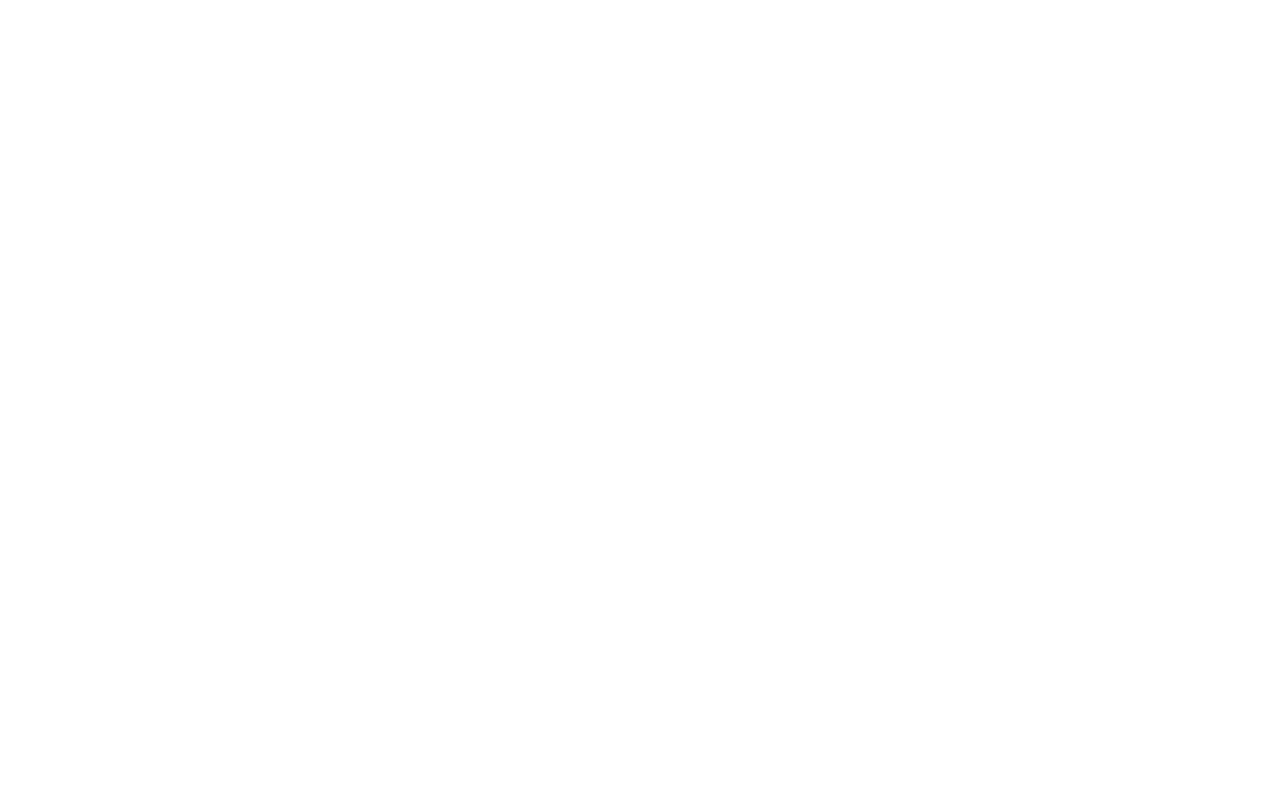
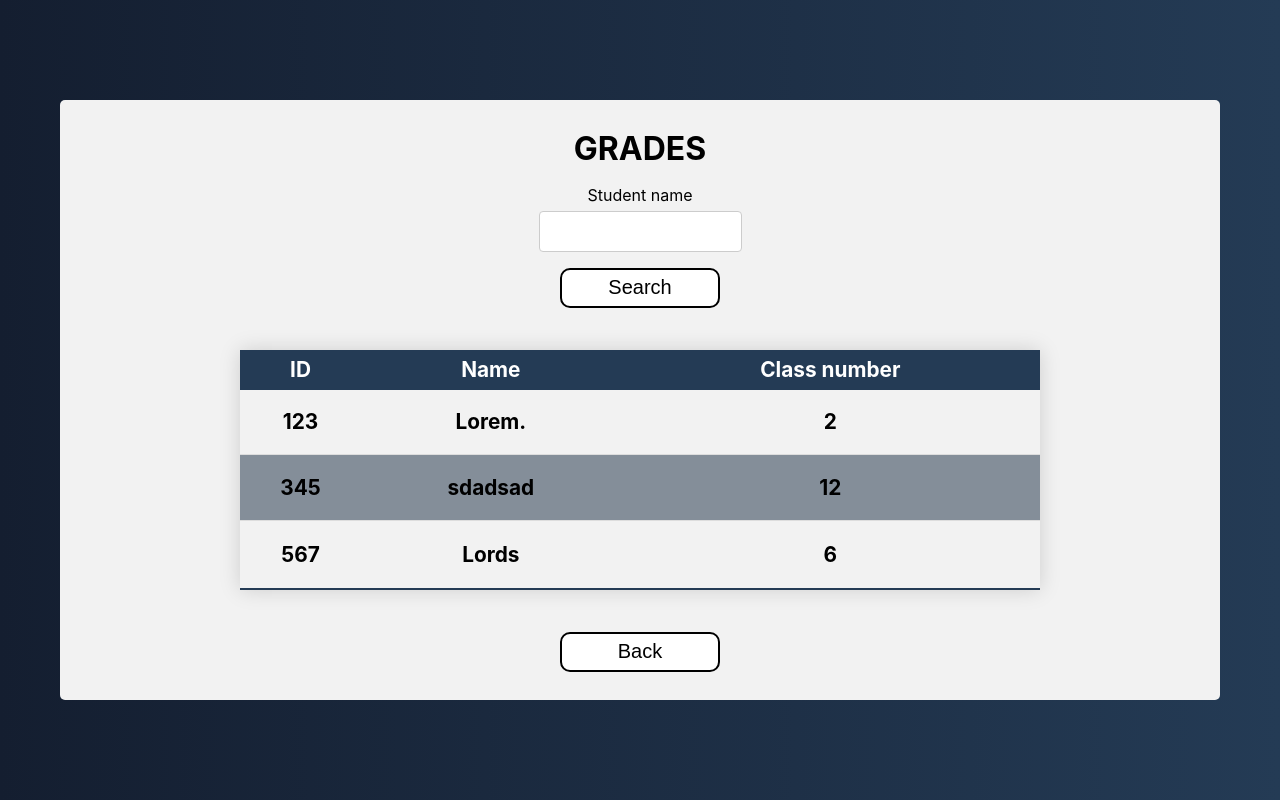
Before and after one commit to MihaiPopa14/ReactStudents, a React (Create React App) app: page /students/grades in a window 1280 px wide. Before the commit this address had no page. Built offline with nearby package versions, Linux system fonts and the light colour scheme.

Commit message:
Modified routing - Nested routes don't work

```diff
--- a/package.json
+++ b/package.json
@@ -41,8 +41,10 @@
     ]
   },
   "devDependencies": {
+    "@types/uuid": "^8.3.4",
     "@typescript-eslint/eslint-plugin": "^5.31.0",
     "@typescript-eslint/parser": "^5.31.0",
+    "axios": "^0.27.2",
     "eslint": "^8.21.0",
     "eslint-plugin-react": "^7.30.1",
     "react-router-dom": "^6.3.0"
--- a/src/App.tsx
+++ b/src/App.tsx
@@ -1,21 +1,38 @@
-import "./App.css";
+import './App.css';
 
-import React, { useState } from "react";
+import { Route, Routes } from 'react-router-dom';
 
-import AddStudent from "./components/AddStudent";
-import CheckGrades from "./components/CheckGrades";
-import GradeStudent from "./components/GradeStudent";
-import Main from "./components/Main";
-import ViewStudents from "./components/ViewStudents";
-import logo from "./logo.svg";
+import AddStudent from './components/AddStudent';
+import CheckGrades from './components/CheckGrades';
+import GradeStudent from './components/GradeStudent';
+import Main from './components/Main';
+import React from 'react';
+import ViewStudents from './components/ViewStudents';
 
 function App() {
+  // const element = useRoutes([
+  //   { path: '/', element: <Main /> },
+  //   {
+  //     path: 'students',
+  //     element: <ViewStudents />,
+  //     children: [
+  //       { path: 'new', element: <AddStudent /> },
+  //       { path: 'grade', element: <GradeStudent /> },
+  //       { path: 'grades', element: <CheckGrades /> }
+  //     ]
+  //   }
+  // ]);
+
   return (
-    <Main></Main>
-    //<AddStudent />
-    //<GradeStudent></GradeStudent>
-    //<ViewStudents></ViewStudents>
-    //<CheckGrades></CheckGrades>
+    <>
+      <Routes>
+        <Route path="/" element={<Main />}></Route>
+        <Route path="/students" element={<ViewStudents />}></Route>
+        <Route path="/students/new" element={<AddStudent />}></Route>
+        <Route path="/students/grade" element={<GradeStudent />}></Route>
+        <Route path="/students/grades" element={<CheckGrades />}></Route>
+      </Routes>
+    </>
   );
 }
 
--- a/src/components/CheckGrades.tsx
+++ b/src/components/CheckGrades.tsx
@@ -7,8 +7,12 @@ const CheckGrades = () => {
   return (
     <div className="container">
       <div className="mainContent">
-        <h1>Grades</h1>
-        <h3>Student name</h3>
+        <h1 className="gradesTitle">Grades</h1>
+        <div className="studentSearch">
+          <label htmlFor="">Student name</label>
+          <input type="text" />
+          <button className="searchButton">Search</button>
+        </div>
         <table className="style-table">
           <thead>
             <tr>
@@ -36,7 +40,7 @@ const CheckGrades = () => {
           </tbody>
         </table>
         <Link to={"/"}>
-          <button>Back</button>
+          <button className="backButton">Back</button>
         </Link>
       </div>
     </div>
--- a/src/components/GradeStudent.css
+++ b/src/components/GradeStudent.css
@@ -5,6 +5,10 @@
   display: flex;
   justify-content: center;
   align-items: center;
+}
+
+.gradesTitle{
+  margin-bottom: 0;
 }
 
 .mainContent{
@@ -46,7 +50,13 @@ form{
   height: 20rem;
 }
 
-button{
+.studentSearch{
+  display: flex;
+  flex-direction: column;
+  align-items: center;
+}
+
+.backButton{
   width: 10rem;
   height: 40px;
   font-size: 20px;
--- a/src/components/Main.tsx
+++ b/src/components/Main.tsx
@@ -1,35 +1,28 @@
-import "./Main.css";
+import './Main.css';
 
-import { Link } from "react-router-dom";
-import React from "react";
+import { Link } from 'react-router-dom';
+import React from 'react';
 
-// eslint-disable-next-line @typescript-eslint/ban-types
 const Main = () => {
-  //   setAddStudent,
-  //   setShowMain,
-  // }: {
-  //   setAddStudent: Function;
-  //   setShowMain: Function;
-  // }) => {
   return (
     <div className="container">
       <div className="mainContent-app">
         <div className="leftSide">
           <h1>Students</h1>
-          <Link to={"/AddStudent"}>
+          <Link to={'/students/new'}>
             <button className="hoverEffect">Add Student</button>
           </Link>
-          <Link to={"/ViewStudents"}>
+          <Link to={'/students'}>
             <button className="hoverEffect">View Students</button>
           </Link>
         </div>
         <hr />
         <div className="rightSide">
           <h1>Grades</h1>
-          <Link to={"/GradeStudent"}>
+          <Link to={'/students/grade'}>
             <button className="hoverEffect">Grade Student</button>
           </Link>
-          <Link to={"/CheckGrades"}>
+          <Link to={'/students/grades'}>
             <button className="hoverEffect">Check Grades</button>
           </Link>
         </div>
--- a/src/components/ViewStudents.css
+++ b/src/components/ViewStudents.css
@@ -56,7 +56,7 @@
   border-bottom: 2px solid #243b55;
 }
 
-button{
+.backButton{
   width: 10rem;
   height: 40px;
   font-size: 20px;
--- a/src/index.tsx
+++ b/src/index.tsx
@@ -1,29 +1,15 @@
-import "./index.css";
+import './index.css';
 
-import { BrowserRouter, Route, Routes } from "react-router-dom";
+import App from './App';
+import { BrowserRouter } from 'react-router-dom';
+import React from 'react';
+import ReactDOM from 'react-dom/client';
+import reportWebVitals from './reportWebVitals';
 
-import AddStudent from "./components/AddStudent";
-import App from "./App";
-import CheckGrades from "./components/CheckGrades";
-import GradeStudent from "./components/GradeStudent";
-import Main from "./components/Main";
-import React from "react";
-import ReactDOM from "react-dom/client";
-import ViewStudents from "./components/ViewStudents";
-import reportWebVitals from "./reportWebVitals";
-
-const root = ReactDOM.createRoot(
-  document.getElementById("root") as HTMLElement
-);
+const root = ReactDOM.createRoot(document.getElementById('root') as HTMLElement);
 root.render(
   <BrowserRouter>
-    <Routes>
-      <Route path="/" element={<Main />}></Route>
-      <Route path="/AddStudent" element={<AddStudent />}></Route>
-      <Route path="/ViewStudents" element={<ViewStudents />}></Route>
-      <Route path="/GradeStudent" element={<GradeStudent />}></Route>
-      <Route path="/CheckGrades" element={<CheckGrades />}></Route>
-    </Routes>
+    <App></App>
   </BrowserRouter>
 );
 
```
Also changed, not shown: src/components/AddStudent.tsx (+4 -4 lines), 2 other files (tests, documents, lock files or other folders).
